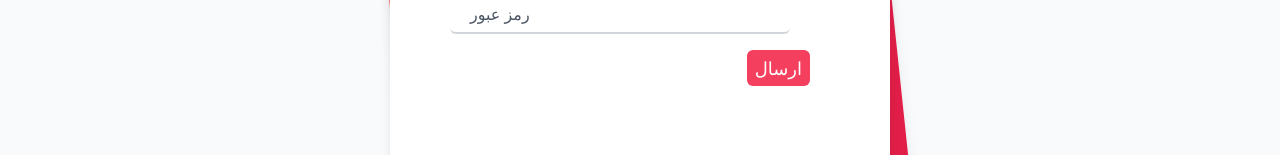
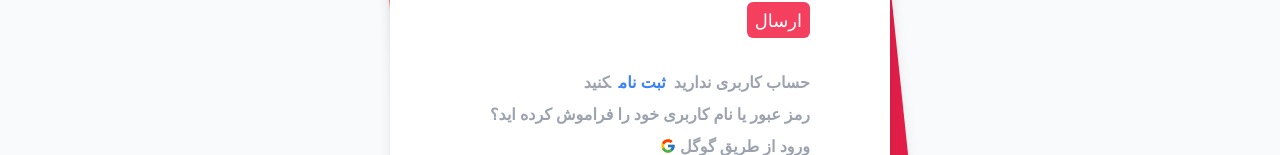
Before and after one commit to erfan-akbari/Booka, a Next.js app: page /login in a window 1280 px wide. Shown: the part 645-800 px from the top of the page. Built offline with nearby package versions, Linux system fonts and the light colour scheme; no server answers.

Commit message:
Add internal routes in login page

```diff
--- a/pages/login/index.js
+++ b/pages/login/index.js
@@ -2,6 +2,8 @@ import React, { useState } from 'react'
 import Router from 'next/router'
 import swal from 'sweetalert';
 import { Result } from 'postcss';
+import Link from 'next/link';
+import { FcGoogle } from "react-icons/fc";
 
 function Login() {
   const [username, setUsername] = useState('')
@@ -78,6 +80,19 @@ function Login() {
               </div>
             </div>
           </div>
+          <div className="text-gray-400 font-semibold">
+          حساب کاربری ندارید
+            <Link className='text-blue-500 font-bold hover:underline px-2 hover:text-blue-800' href={`/register`}>
+               ثبت نام
+            </Link>
+             کنید
+          </div>
+          <p className="text-gray-400 font-semibold my-2">
+            رمز عبور یا نام کاربری خود را فراموش کرده اید؟
+          </p>
+          <p className="text-gray-400 font-semibold my-2 flex items-center gap-1 flex-row-reverse justify-end">
+            <FcGoogle />  ورود از طریق گوگل
+          </p>
         </div>
       </div>
     </div>
```
